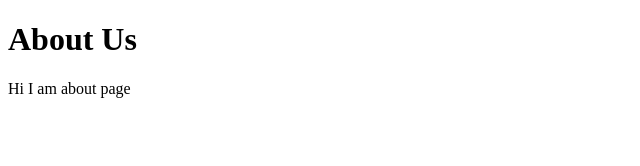
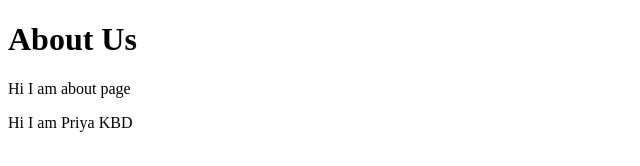
Before and after one commit to SougataPk/learning-git, a plain HTML site: page about.html in a window 1280 px wide. Shown: the whole page, without its empty margins (0-640 px from the left). Drawn offline with Linux system fonts and the light colour scheme.

Commit message:
a paragraph

```diff
--- a/about.html
+++ b/about.html
@@ -8,5 +8,6 @@
 <body>
     <h1>About Us</h1>
     <p>Hi I am about page</p>
+    <p>Hi I am Priya KBD</p>
 </body>
 </html>
```
